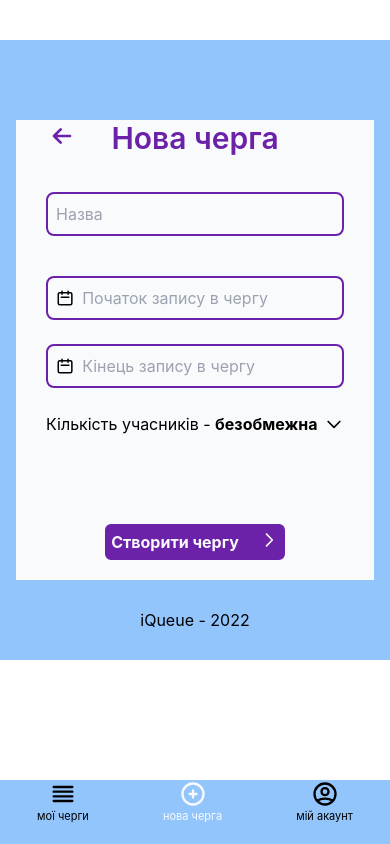
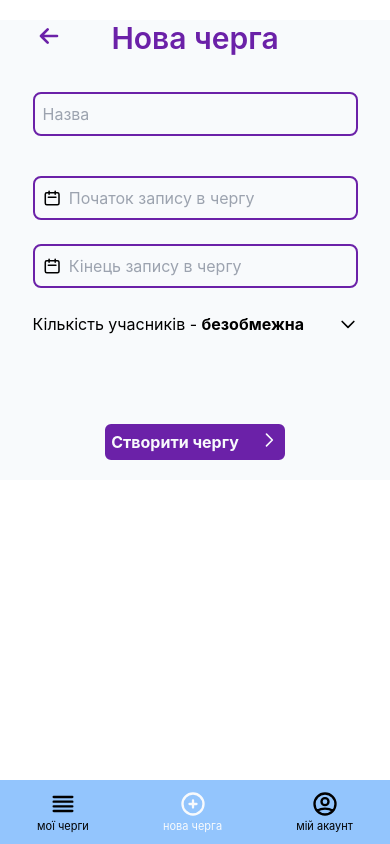
Before and after one commit to iQueue-solutions/iQueue-front, a Next.js app: page /create-queue in a window 390 px wide. Built offline with nearby package versions, Linux system fonts and the light colour scheme.

Commit message:
Added adaptive for layout

```diff
--- a/components/Footer.jsx
+++ b/components/Footer.jsx
@@ -1,7 +1,7 @@
 export const Footer = () => {
  return (
-  <div className="h-20 w-full bg-blue-300 flex items-center justify-center">
-   <div className="inset-x-0 bottom-0">iQueue - 2022</div>
+  <div className="h-20 hidden md:flex w-full bg-blue-300 items-center justify-center">
+   <div className="inset-x-0 bottom-0">© iQueue - 2022</div>
   </div>
  );
 };
--- a/components/Layout.jsx
+++ b/components/Layout.jsx
@@ -5,8 +5,10 @@ export default function Layout({ children }) {
  return (
   <div className="flex flex-col">
    <Navbar />
-   <div className="flex flex-col mt-10 items-center bg-blue-300">
-    <main className="w-11/12 bg-slate-50 mt-20 pb-5">{children}</main>
+   <div className="flex flex-col md:mt-10 items-center md:bg-blue-300">
+    <main className="md:w-11/12 w-full bg-slate-50 mt-5 md:mt-20 pb-5">
+     {children}
+    </main>
    </div>
    <Footer />
   </div>
--- a/components/Navbar.jsx
+++ b/components/Navbar.jsx
@@ -9,7 +9,7 @@ import { NavLinkPC } from "./NavLinkPC";
 export const Navbar = () => {
  return (
   <>
-   <div className="w-full md:hidden h-16 bg-blue-300 flex justify-around fixed bottom-0">
+   <div className="w-full md:hidden h-16 bg-blue-300 flex justify-around fixed bottom-0 items-center">
     <NavLinkMobile icon={<ViewListIcon className="w-7" />} text="мої черги" />
     <NavLinkMobile
      icon={<PlusCircleIcon className="w-7" />}
```
